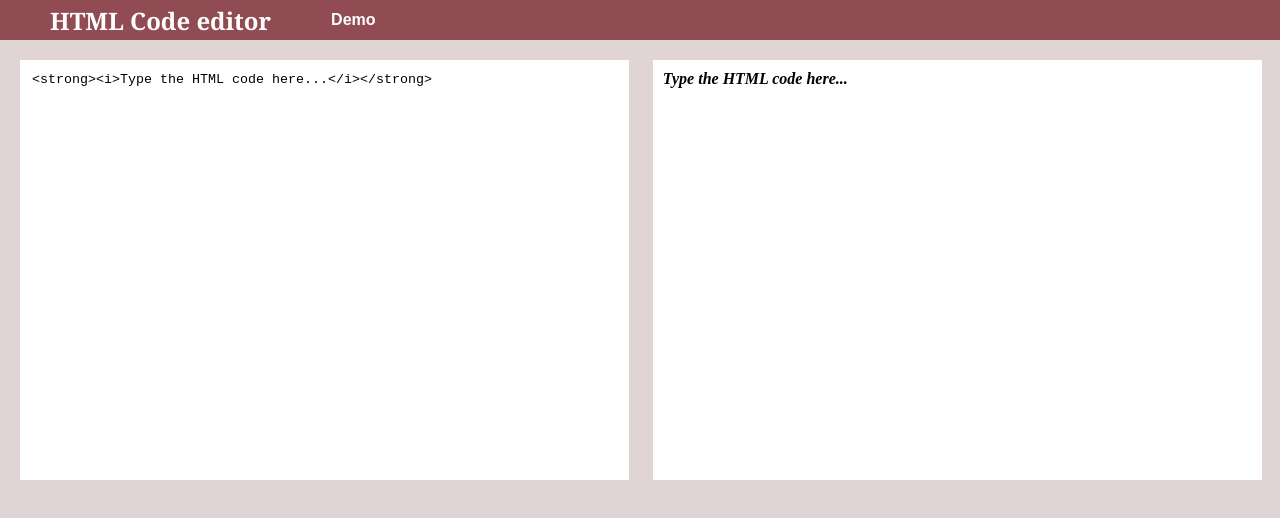
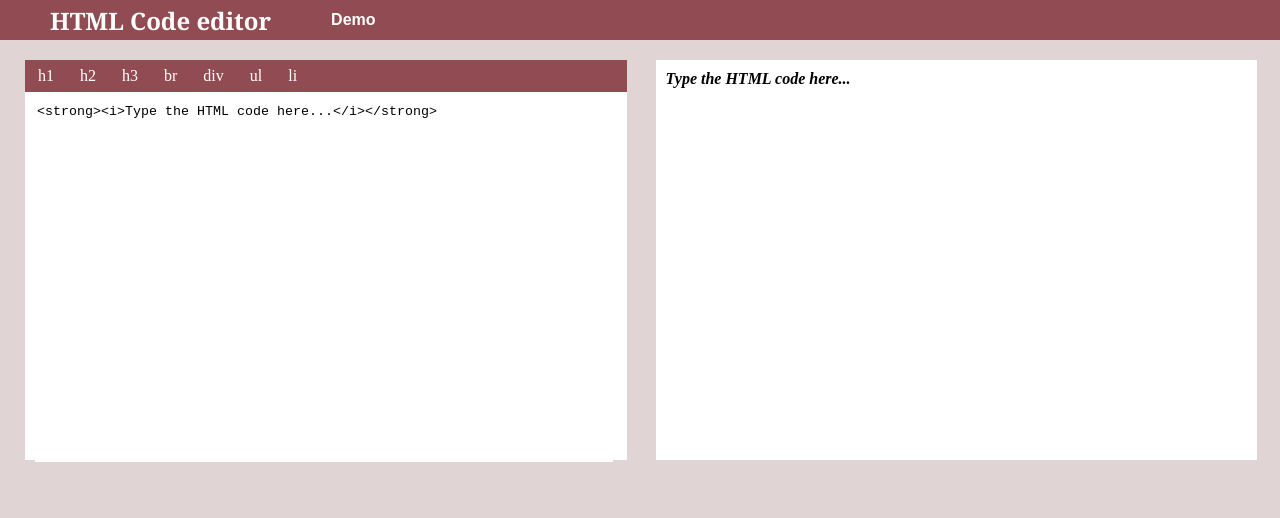
Before and after one commit to kissandor/Html-code-editor-svelte, a SvelteKit app: page / in a window 1280 px wide. Shown: the top 518 px of the page. Built offline with nearby package versions, Linux system fonts and the light colour scheme.

Commit message:
html tag ribbon has been implemented

```diff
--- a/src/app.html
+++ b/src/app.html
@@ -5,7 +5,13 @@
 		<link rel="icon" href="%sveltekit.assets%/favicon.png" />
 		<meta name="viewport" content="width=device-width" />
 		%sveltekit.head%
+		<style>
+			* {
+				box-sizing: border-box;
+			}
+			</style>
 	</head>
+
 	<body data-sveltekit-preload-data="hover" style="background-color: #E0D4D4; margin: 0px;">
 		<div style="display: contents">%sveltekit.body%</div>
 	</body>
--- a/src/routes/editor.svelte
+++ b/src/routes/editor.svelte
@@ -1,9 +1,11 @@
 <script>
+    import Ribbon from "./ribbon.svelte";
    export let value="<strong><i>Type the HTML code here...</i></strong>";
 </script>
 
 <div class="parent">
     <div class="left child">
+        <Ribbon />
         <textarea bind:value={value} ></textarea>
     </div>
     <div class="right child">
@@ -14,22 +16,29 @@
 
 <style>
 	textarea {
-        width: 99%;
-        height: 390px;
+        width: 96%;
+        height: 360px;
         resize: none;
         border: none;
         outline: none;
+        margin: 10px;
+    }
+
+    .parent{
+        margin-top: 20px;
+        width: 100%;
     }
 
     .child{
         height:400px;
-        width: 46%;
+        width: 47%;
         display: inline-block;
         vertical-align: middle;
-        margin-left: 20px;
-        margin-top: 20px;
-        padding: 10px;
+        margin-left: 25px;
         overflow-wrap:break-word;
         background-color: white;
     }
+    .right{
+        padding:10px;
+    }
 </style>
--- /dev/null
+++ b/src/routes/ribbon.svelte
@@ -0,0 +1,33 @@
+<div class="ribbon">
+    <ul>
+        <li>h1</li>
+        <li>h2</li>
+        <li>h3</li>
+        <li>br</li>
+        <li>div</li>
+        <li>ul</li>
+        <li>li</li>
+      </ul>
+</div>
+
+<style>
+    ul {
+      list-style-type: none;
+      margin: 0;
+      padding: 0;
+      overflow: hidden;
+      background-color: #914C53;
+      color: white;
+    }
+
+    li {
+      float: left;
+      padding: 7px 13px;
+    }
+
+    li:hover{
+        background-color: #633035;
+        cursor: pointer;
+    }
+
+</style>
```
